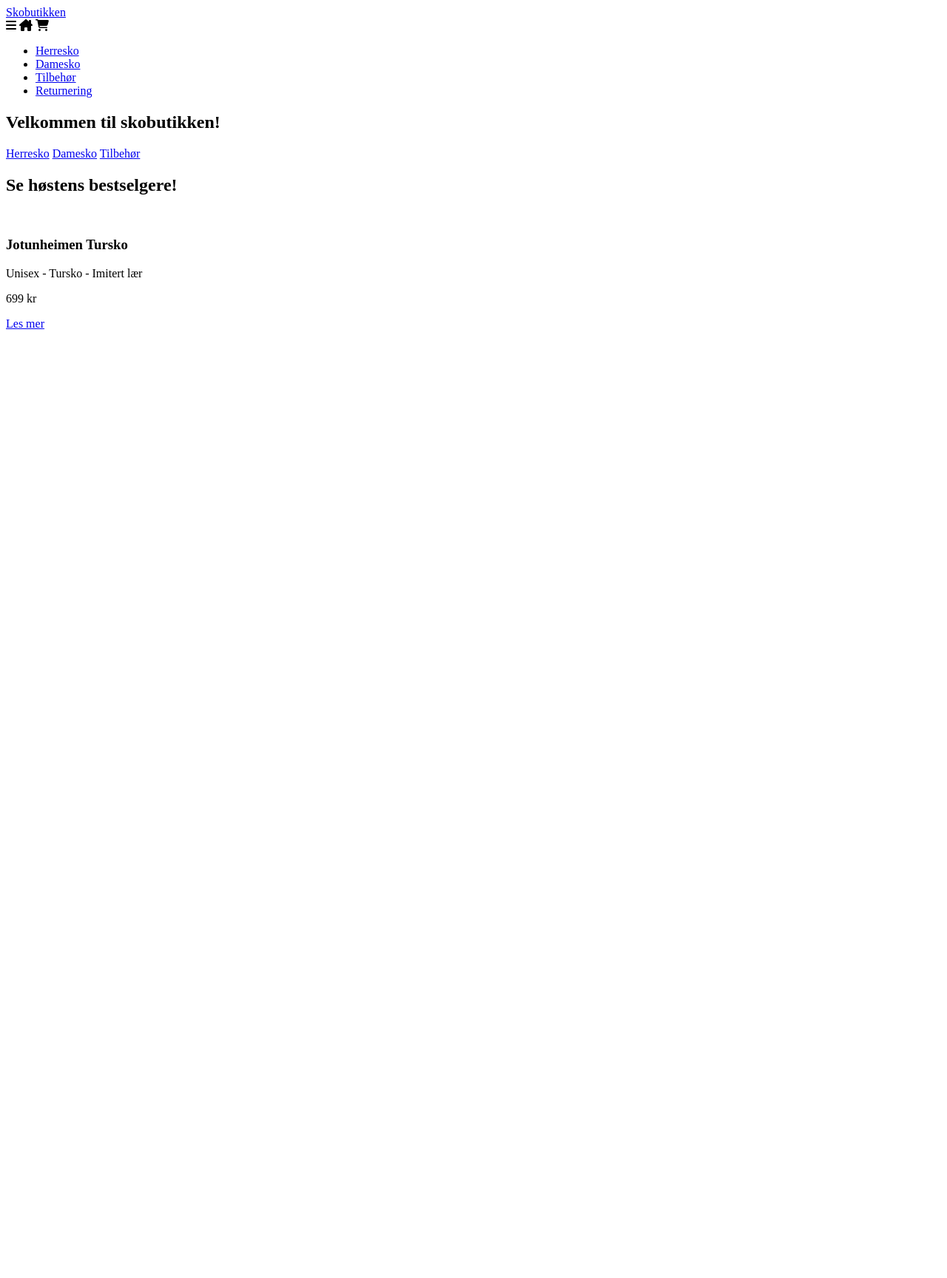
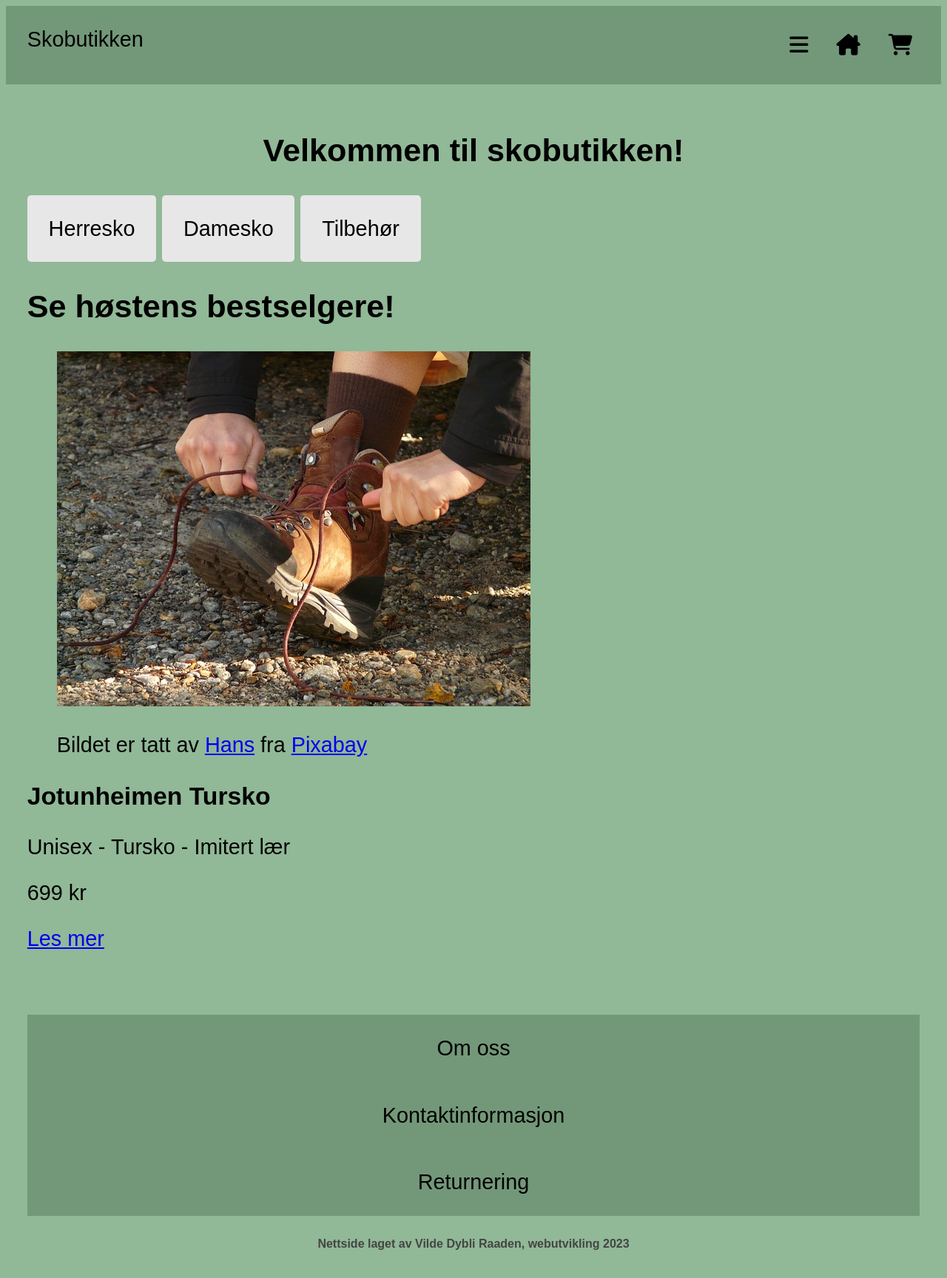
Before and after one commit to Vildedr/Oblig-3-webutvikling, a plain HTML site: page index.html in a window 1280 px wide. Shown: the whole page at 74% size. Before the commit the page ends 800 px from the top, so only its background shows below. Drawn offline with Linux system fonts and the light colour scheme.

Commit message:
gridet er fucka

```diff
--- a/css/style.css
+++ b/css/style.css
@@ -0,0 +1,122 @@
+*{
+    box-sizing: border-box;
+}
+
+html{
+    font-size: calc(1em + 1vw);
+}
+
+body{
+    font-family: Arial, Helvetica, sans-serif;
+    background-color: rgb(145, 184, 151);
+}
+
+#grid-container{
+    display: grid;
+    grid-template-areas: "header" "main" "footer";
+}
+
+header, main, footer{
+    padding: 1rem;
+}
+
+header{
+    font-size: 1,5rem;
+    font-weight: 500;
+    grid-area: header;
+    background-color: rgb(115, 152, 121);
+}
+
+/*OBS denne flytta noe i headeren*/
+header nav{
+    display: flex;
+    justify-content: space-between;
+    position: relative;
+}
+
+header nav div i{
+    padding: 10px;
+    margin-left: 10px;
+}
+
+#logo{
+    text-decoration: none;
+    color: black;
+}
+
+.navbar{
+    display: none;
+}
+
+/*OBS fiks farger*/
+.responsive{
+    display: flex;
+    flex-direction: column;
+    position: absolute;
+    background-color: rgb(115, 152, 121);
+    margin: 0;
+    padding: 0;
+    top: 40px;
+    width: 100%;
+    list-style: none;
+}
+
+.responsive a{
+    color: black;
+    display: inline-block;
+    padding: 1rem;
+    text-decoration: none;
+}
+
+.btn{
+    display: inline-block;
+    padding: 1rem;
+    text-decoration: none;
+    background-color: rgb(231, 231, 231);
+    color: black;
+    border-radius: 5px;
+    font-weight: 400;
+}
+
+main{
+    grid-area: main;
+}
+
+main section h1{
+    text-align: center;
+}
+
+main section a{
+    text-align: center;
+}
+
+footer{
+    grid-area: footer;
+}
+
+ul{
+    list-style: none;
+}
+
+footer nav ul{
+    padding-left: 0;
+}
+
+footer nav ul li a{
+    display: flex;
+    flex-direction: row;
+    flex-wrap: wrap;
+    background-color: rgb(115, 152, 121);
+    padding: 1rem;
+    justify-content: space-around;
+    text-decoration: none;
+    color: black;
+    width: 100%;
+}
+
+footer nav h4{
+    font-size: medium;
+    text-align: center;
+    width: 100%;
+    color: rgb(68, 69, 68);
+}
--- a/index.html
+++ b/index.html
@@ -28,9 +28,9 @@
         <main>
             <section>
                 <h1>Velkommen til skobutikken!</h1>
-                <a href="produkt.html" class="black-btn">Herresko</a>
-                <a href="produkt.html" class="black-btn">Damesko</a>
-                <a href="#" class="black-btn">Tilbehør</a>
+                <a href="produkt.html" class="btn">Herresko</a>
+                <a href="produkt.html" class="btn">Damesko</a>
+                <a href="#" class="btn">Tilbehør</a>
             </section>
             <section>
                 <h2>Se høstens bestselgere!</h2>
@@ -38,8 +38,10 @@
             <section class="flex-section">
                 <article>
                     <figure>
-                        <img>
-                        <figcaption></figcaption>
+                        <img src="img/knyte.jpg" alt="Bildet av brune tursko">
+                        <figcaption>
+                            <p>Bildet er tatt av <a href="https://pixabay.com/no/users/hans-2/?utm_source=link-attribution&utm_medium=referral&utm_campaign=image&utm_content=3082">Hans</a> fra <a href="https://pixabay.com/no//?utm_source=link-attribution&utm_medium=referral&utm_campaign=image&utm_content=3082">Pixabay</a></a>
+                        </figcaption>
                     </figure>
                     <h3>Jotunheimen Tursko</h3>
                     <p>Unisex - Tursko - Imitert lær</p>
@@ -47,14 +49,27 @@
                     <a href="produkt.html" class="read-more-btn">Les mer</a>
                 </article>
             </section>
-
         </main>
         <footer>
-
+            <nav>
+                <ul>
+                    <li><a href="#">Om oss</a></li>
+                    <li><a href="#">Kontaktinformasjon</a></li>
+                    <li><a href="retur.html">Returnering</a></li>
+                </ul>
+                <h4>Nettside laget av Vilde Dybli Raaden, webutvikling 2023</h4>
+            </nav>
         </footer>
     </div>
     <script>
-
+        let x = document.querySelector(".navbar")
+        document.getElementById("ham").addEventListener("click", (e) => {
+            if (x.className === "navbar") {
+                x.className += " responsive";
+            } else {
+                x.className = "navbar"
+            }
+        })
     </script>
 </body>
 </html>
```
